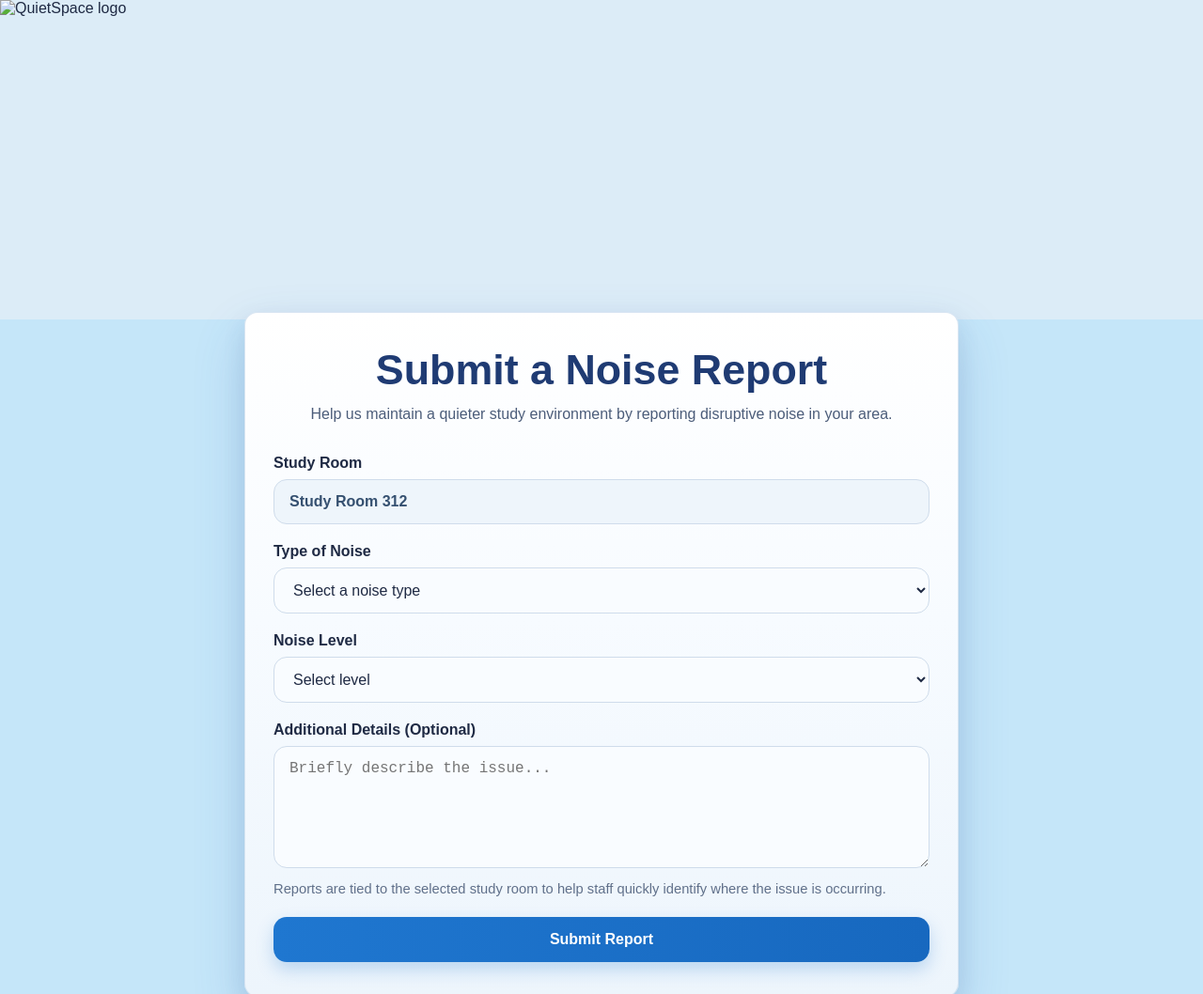
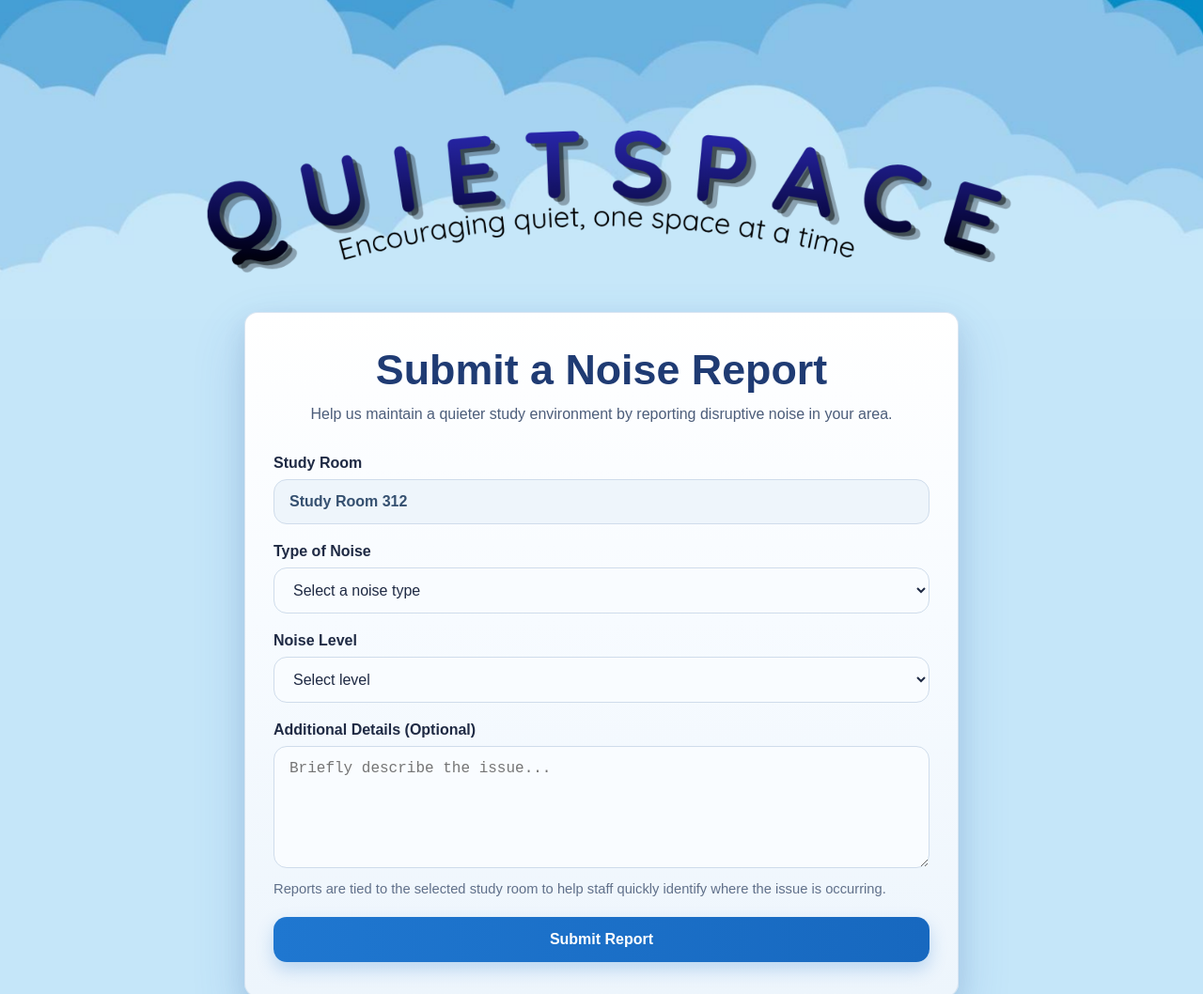
Before and after one commit to KanyliaR/QuietSpace, a website: page webpages/reportingPage.html in a window 1280 px wide. Shown: the top 1058 px of the page at 94% size. Drawn offline with Linux system fonts and the light colour scheme; the site is published under a folder, as on GitHub Pages, so addresses that start at the root find nothing.

Commit message:
Fix logo path for GitHub Pages

```diff
--- a/webpages/reportingPage.html
+++ b/webpages/reportingPage.html
@@ -540,7 +540,7 @@
     <header class="header">
       <div class="logo-wrap">
         <img
-          src="/images/logo.png"
+          src="../images/logo.png"
           alt="QuietSpace logo"
         />
       </div>
```
